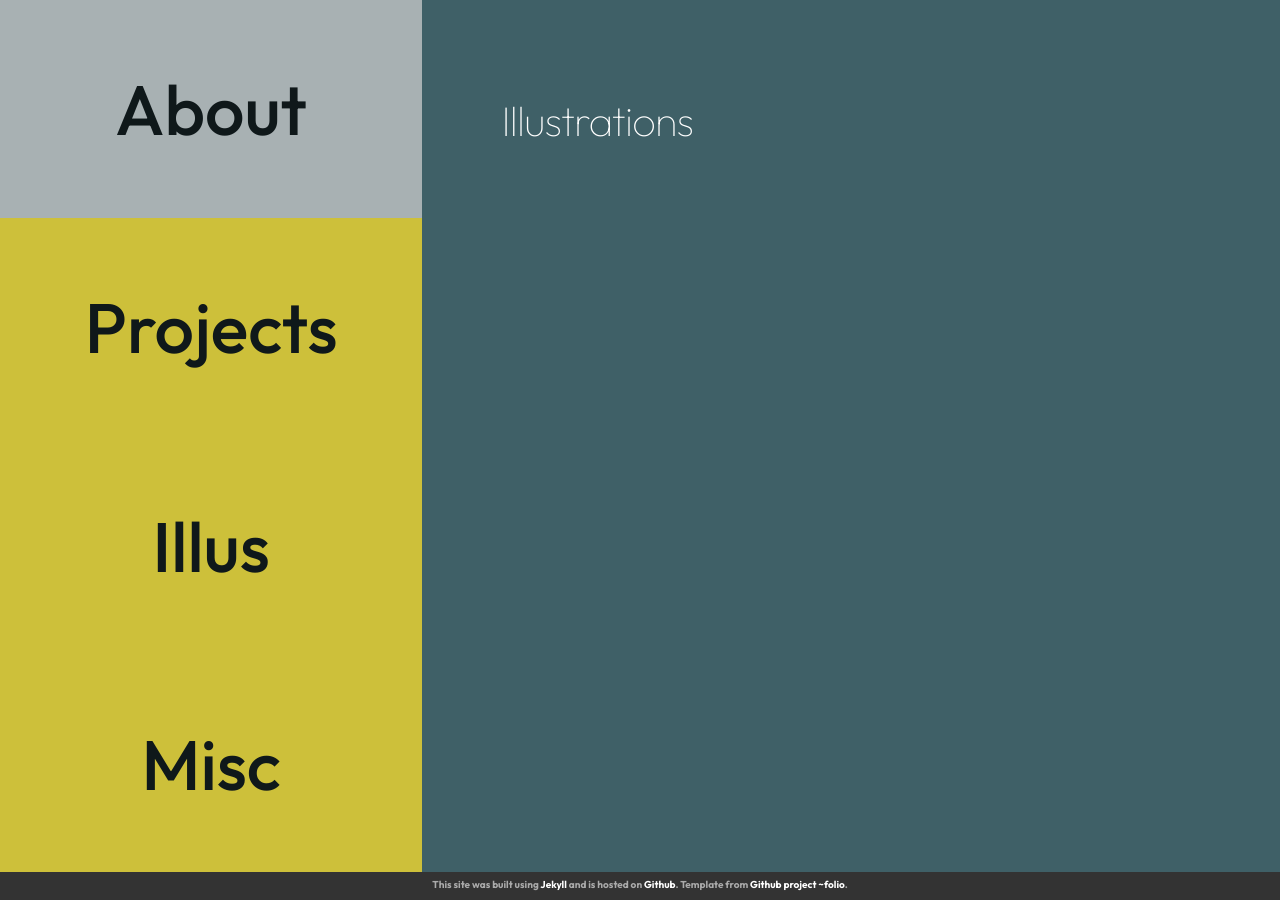
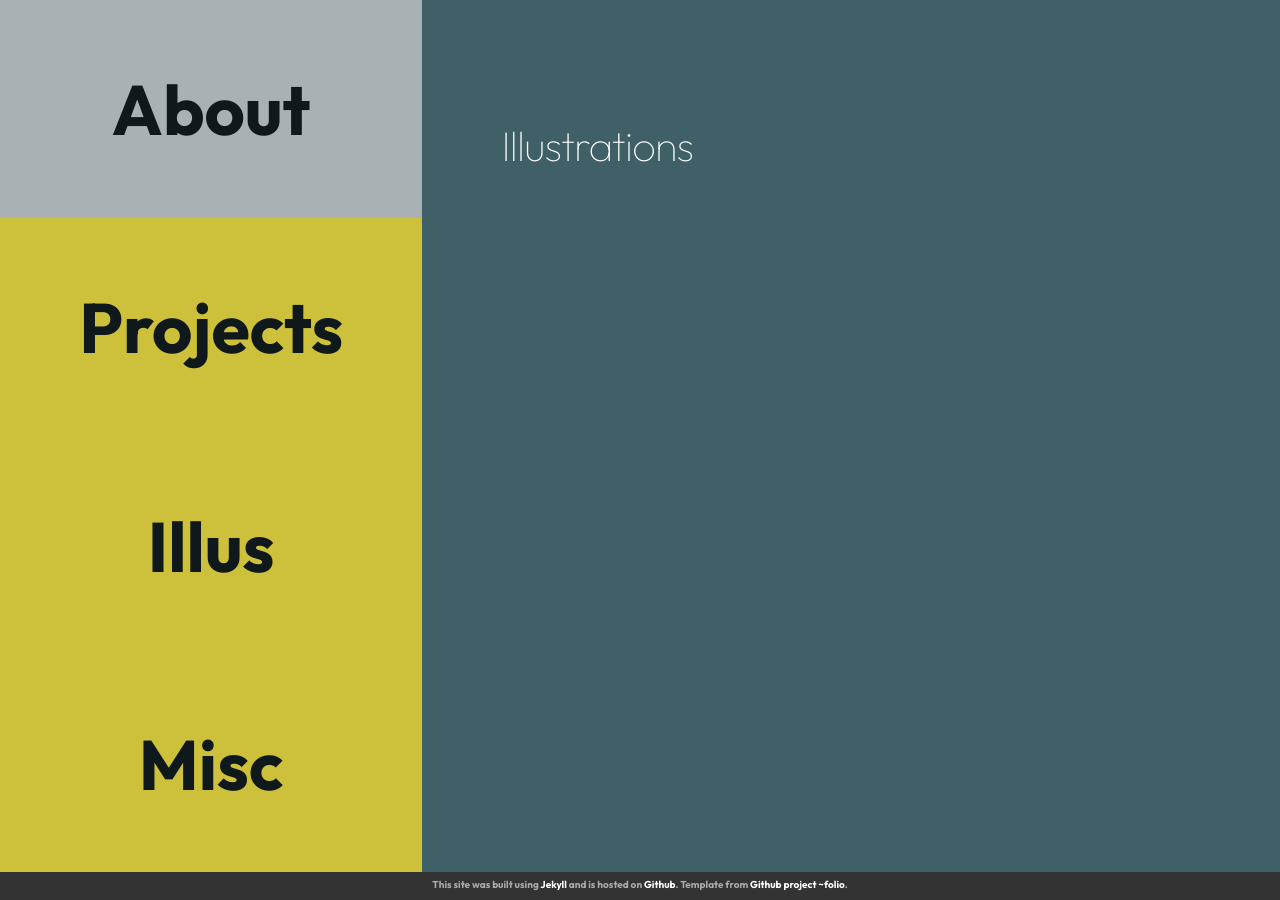
Before and after one commit to Nordicpuff/portfolio, a Jekyll site: the page built from docs/illustrations.md, in a window 1280 px wide. Built offline with Jekyll 4.4.1, drawn with Linux system fonts in a browser that asks for light colours; nearby versions of some CDN libraries.

Commit message:
Fix page layout continue

```diff
--- a/docs/_sass/_base.scss
+++ b/docs/_sass/_base.scss
@@ -150,7 +150,7 @@ article a {
 
 a.page-link {
     color: #000;
-    font-weight: 500;
+    font-weight: 700;
 }
 
 
--- a/docs/_sass/_layout.scss
+++ b/docs/_sass/_layout.scss
@@ -125,7 +125,7 @@ color: $theme-color;
  * Page content   **********************************************************
  */
 .page-content {
-padding: 100px 0 0 0; /* VERTICAL PADDING FOR TITLE ON EVERY PAGE */
+padding: 125px 0 0 0; /* VERTICAL PADDING FOR TITLE ON EVERY PAGE */
 height:97%;
 width:67%;
 display: table-cell;
```
Also changed, not shown: docs/index.html (+5 -4 lines).
